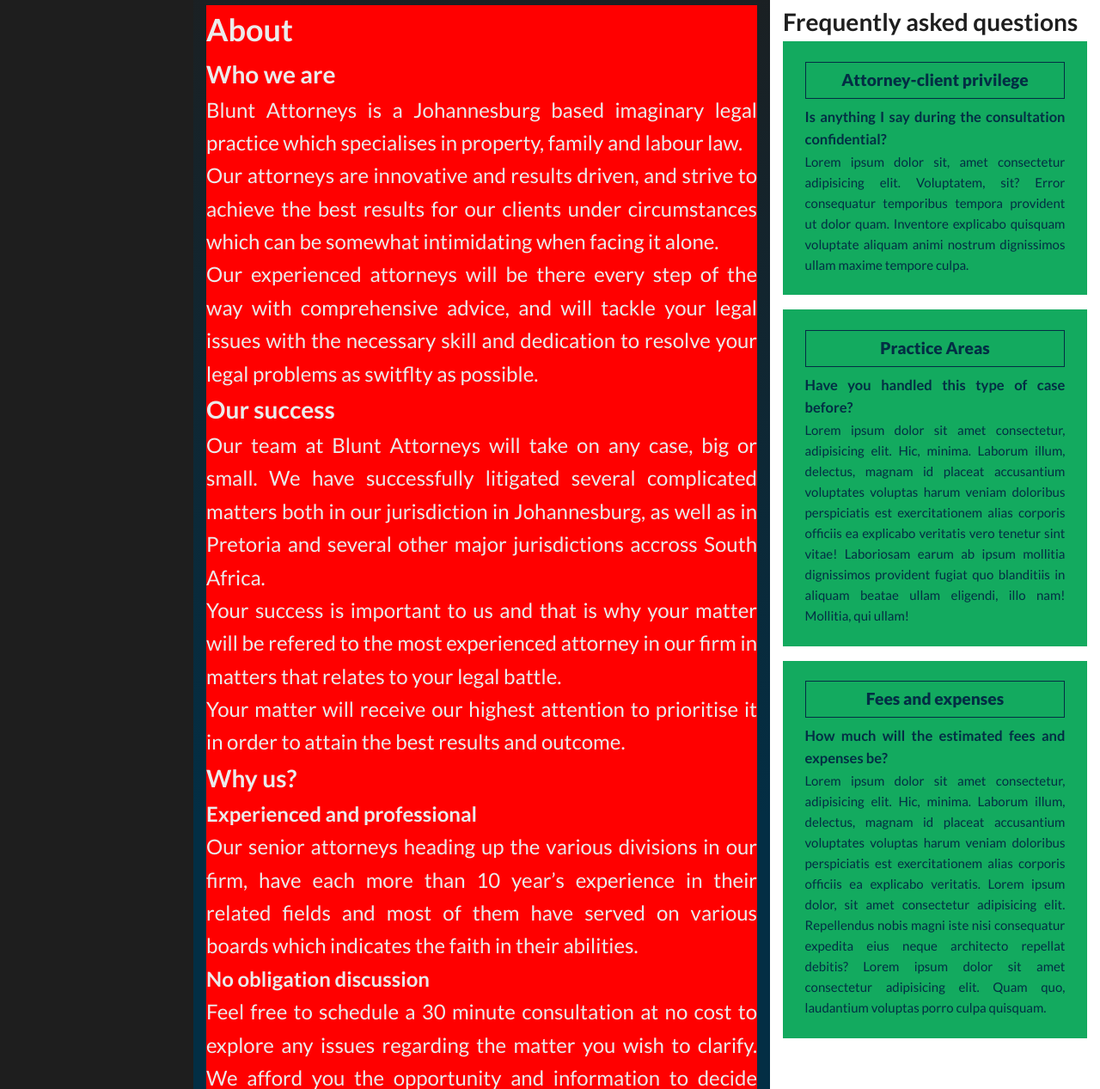
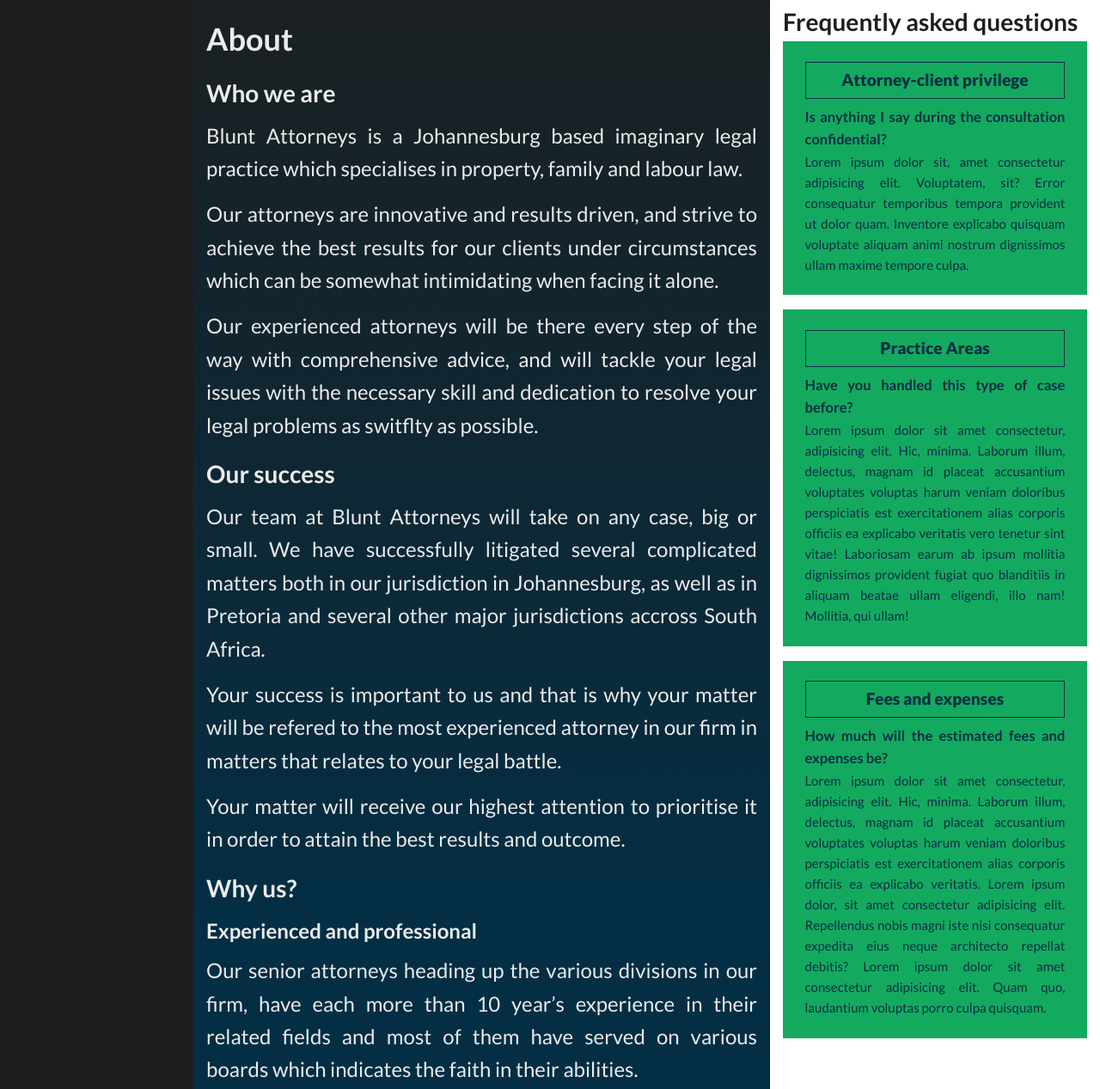
Before and after one commit to SVDwebtech/attorneyLotus032, a website: page index.html in a window 1280 px wide. Shown: the part 904-2171 px from the top of the page at 86% size. Drawn offline with Linux system fonts and the light colour scheme.

Commit message:
add styling iro spacing between sections, headings and paragraphs in main section

```diff
--- a/sass/base/_typography.scss
+++ b/sass/base/_typography.scss
@@ -59,22 +59,21 @@ body {
 	color: $color-white;
 
 
-	// &__heading-2 {
-	// 	margin: $large 0;
-	// }
+	&__heading-2 {
+		margin: $large 0;
+	}
 
-	// &__heading-3 {
-	// 	margin: $medium 0;
-	// }
+	&__heading-3 {
+		margin: $medium 0;
+	}
 
-	// &__heading-4 {
-	// 	margin: $medium 0;
-	// }
+	&__heading-4 {
+		margin: $medium 0;
+	}
 
-	// &__paragraph {
-	// 	margin: $small 0 $x-large 0;
-	// }
-
+	&__paragraph {
+		margin: $small 0 $x-large 0;
+	}
 
 }
 
--- a/sass/pages/_home.scss
+++ b/sass/pages/_home.scss
@@ -64,20 +64,12 @@
 
 	background: linear-gradient(to bottom, $color-dark, $color-prussianblue 10%, $color-prussianblue 90%, $color-dark);
 
-	// & > *:not(:last-child) {
-	// 	margin-bottom: calc($x-large + 3rem);
-	// }
-
-	// &__about, &__team, &__practice-areas {
-
-	// 	& > *:not(:last-child) {
-	// 	margin-bottom: calc($x-large + 1rem);
-	// 	}
-
-	// }
+	& > *:not(:last-child) {
+		margin-bottom: calc($x-large + 3rem);
+	}
 
 	&__about {
-		background-color: red;
+
 	}
 
 	&__team {
```
Also changed, not shown: css/styles.css, 1 other file.
